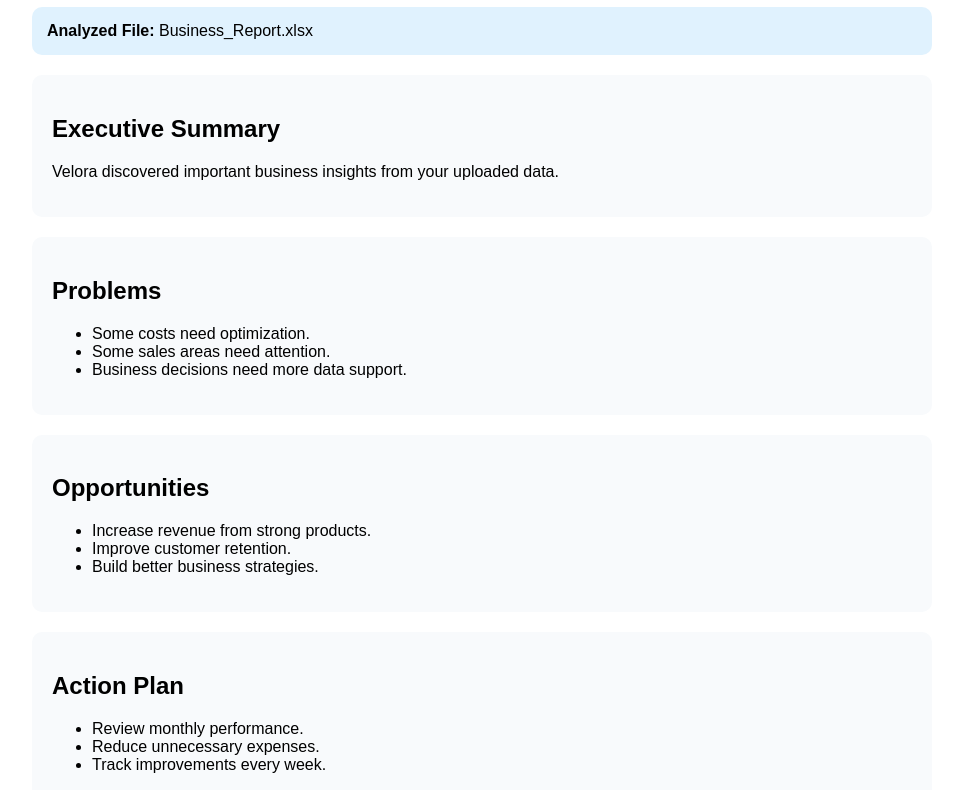
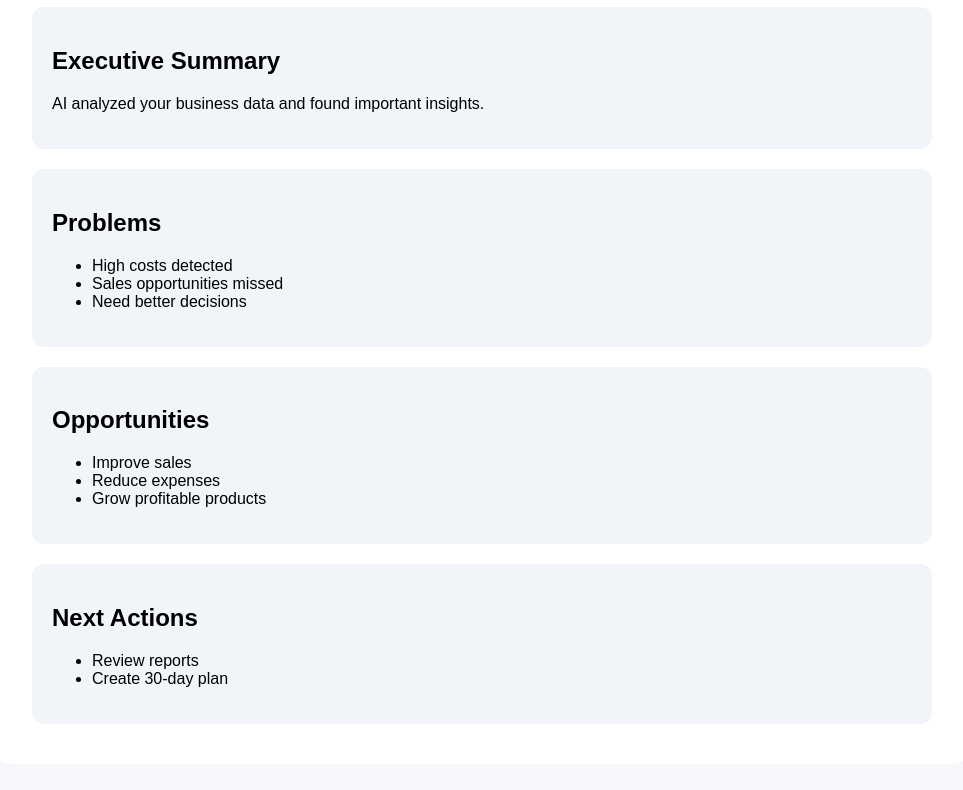
Before and after one commit to ahhartwell/velora, a plain HTML site: page result.html in a window 1280 px wide. Shown: the part 161-951 px from the top of the page, without its empty margins (158-1121 px from the left). Drawn offline with Linux system fonts and the light colour scheme.

Commit message:
Add files via upload

```diff
--- a/result.html
+++ b/result.html
@@ -6,40 +6,34 @@
 <meta charset="UTF-8">
 <meta name="viewport" content="width=device-width, initial-scale=1.0">
 
-<title>Velora - Result</title>
+<title>Velora Report</title>
 
 <style>
 
-body {
-    font-family: Arial, sans-serif;
+body{
+font-family:Arial;
 background:#f5f7fb;
 padding:40px;
 }
 
-.container {
+.box{
 max-width:900px;
 margin:auto;
 background:white;
 padding:40px;
-    border-radius:15px;
+border-radius:20px;
 }
 
-h1 {
+h1{
 color:#2563eb;
+text-align:center;
 }
 
-.file {
-    background:#e0f2fe;
-    padding:15px;
-    border-radius:10px;
-    margin-top:20px;
-}
-
-.card {
-    background:#f8fafc;
+.card{
+background:#f1f5f9;
 padding:20px;
 margin-top:20px;
-    border-radius:10px;
+border-radius:12px;
 }
 
 </style>
@@ -49,22 +43,11 @@ h1 {
 
 <body>
 
+<div class="box">
 
-<div class="container">
-
-<h1>Velora AI Report</h1>
-
-
-<div class="file">
-
-<strong>Analyzed File:</strong>
-
-<span id="name">
-Business_Report.xlsx
-</span>
-
-</div>
-
+<h1>
+Velora AI Business Report
+</h1>
 
 
 <div class="card">
@@ -72,11 +55,10 @@ Business_Report.xlsx
 <h2>Executive Summary</h2>
 
 <p>
-Velora discovered important business insights from your uploaded data.
+AI analyzed your business data and found important insights.
 </p>
 
 </div>
-
 
 
 <div class="card">
@@ -84,13 +66,12 @@ Velora discovered important business insights from your uploaded data.
 <h2>Problems</h2>
 
 <ul>
-<li>Some costs need optimization.</li>
-<li>Some sales areas need attention.</li>
-<li>Business decisions need more data support.</li>
+<li>High costs detected</li>
+<li>Sales opportunities missed</li>
+<li>Need better decisions</li>
 </ul>
 
 </div>
-
 
 
 <div class="card">
@@ -98,23 +79,21 @@ Velora discovered important business insights from your uploaded data.
 <h2>Opportunities</h2>
 
 <ul>
-<li>Increase revenue from strong products.</li>
-<li>Improve customer retention.</li>
-<li>Build better business strategies.</li>
+<li>Improve sales</li>
+<li>Reduce expenses</li>
+<li>Grow profitable products</li>
 </ul>
 
 </div>
 
 
-
 <div class="card">
 
-<h2>Action Plan</h2>
+<h2>Next Actions</h2>
 
 <ul>
-<li>Review monthly performance.</li>
-<li>Reduce unnecessary expenses.</li>
-<li>Track improvements every week.</li>
+<li>Review reports</li>
+<li>Create 30-day plan</li>
 </ul>
 
 </div>
@@ -122,7 +101,6 @@ Velora discovered important business insights from your uploaded data.
 
 </div>
 
-
 </body>
 
 </html>
```
Lines whose indentation alone changed are shown as unchanged.
